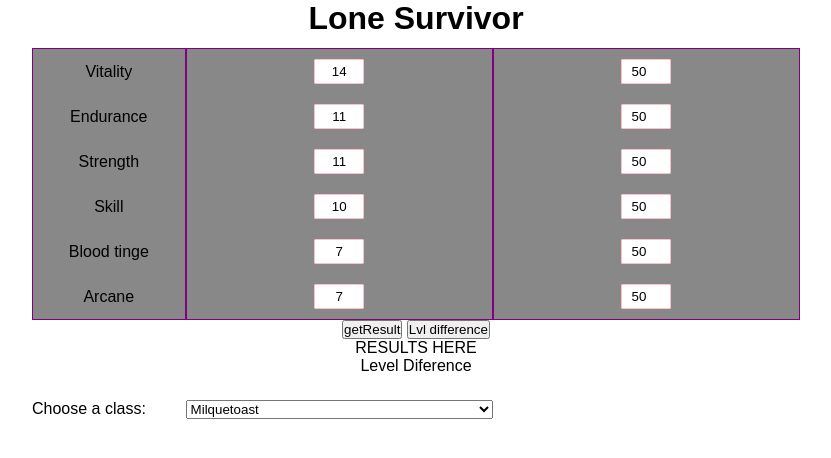
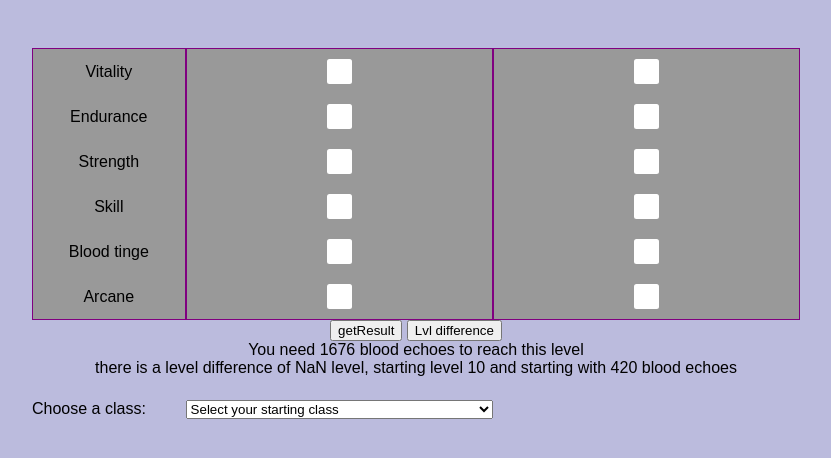
Before and after one commit to Davidgzmn/BloodborneCalculator, a plain HTML site: page index.html in a window 1280 px wide. Both pictures are taken after a click on the button "getResult". Shown: the whole page, without its empty margins (224-1055 px from the left). Drawn offline with Linux system fonts and the light colour scheme.

Commit message:
added extra classes and logic for calculating total blood with the necessary offset due to algorythm not working before lvl 12

```diff
--- a/index.html
+++ b/index.html
@@ -21,24 +21,32 @@
         <input type="text" id="btg" class="statInputs baseStats" readonly />
         <input type="text" id="arc" class="statInputs baseStats" readonly />
       </div>
-      <div class="inputColumns">
+      <form class="inputColumns" onchange="showLvlDif()">
         <input type="number" id="vitGoal" class="statInputs goalStats" />
         <input type="number" id="endGoal" class="statInputs goalStats" />
         <input type="number" id="strGoal" class="statInputs goalStats" />
         <input type="number" id="sklGoal" class="statInputs goalStats" />
         <input type="number" id="btgGoal" class="statInputs goalStats" />
         <input type="number" id="arcGoal" class="statInputs goalStats" />
-      </div>
+      </form>
       <div id="footer">
-        <button>getResult</button>
+        <button onclick="getResult()">getResult</button>
         <button onclick="showLvlDif()">Lvl difference</button>
-        <p>RESULTS HERE</p>
+        <p id="bloodTotal">RESULTS HERE</p>
         <p id="lvlDif">Level Diference</p>
       </div>
       <label for="classes">Choose a class:</label>
       <select id="classesSelector" name="class" oninput="updateCurrentClass()">
+        <option value="" disabled selected>Select your starting class</option>
         <option value="Milquetoast">Milquetoast</option>
         <option value="Lone Survivor">Lone Survivor</option>
+        <option value="Troubled Childhood">Troubled Childhood</option>
+        <option value="Violent Past">Violent Past</option>
+        <option value="Professional">Professional</option>
+        <option value="Military Veteran">Military Veteran</option>
+        <option value="Noble Scion">Noble Scion</option>
+        <option value="Cruel Fate">Cruel Fate</option>
+        <option value="Waste Of Skin">Waste Of Skin</option>
       </select>
     </div>
 
--- a/script.js
+++ b/script.js
@@ -1,10 +1,21 @@
 
 let bloodReqPre12 = [724,741,758,775,793,811,829,847];
+let bloodOffsetLvl10 = bloodReqPre12[bloodReqPre12.length-1] + bloodReqPre12[bloodReqPre12.length-2];
+let bloodOffsetLvl4 = bloodReqPre12.reduce(function(a , b){
+    return a+b;
+},0);
 let currentClass = "Lone Survivor";
 let classes =
 {
     "Milquetoast" : {baseLvl: 10,  startingEchoes: 300, vit:11,end:10,str:12,skl:10,btg: 9, arc: 8},
-    "Lone Survivor" : {baseLvl: 10,startingEchoes: 420,  vit:14,end:11,str:11,skl:10,btg: 7, arc: 7}
+    "Lone Survivor" : {baseLvl: 10,startingEchoes: 420,  vit:14,end:11,str:11,skl:10,btg: 7, arc: 7},
+    "Troubled Childhood" : {baseLvl: 10,startingEchoes: 360,  vit:9,end:14,str:9,skl:13,btg: 6, arc: 9},
+    "Violent Past" : {baseLvl: 10,startingEchoes: 180,  vit:12,end:11,str:15,skl:9,btg: 6, arc: 7},
+    "Professional" : {baseLvl: 10,startingEchoes: 240,  vit:9,end:12,str:9,skl:15,btg: 7, arc: 8},
+    "Military Veteran" : {baseLvl: 10,startingEchoes: 320,  vit:10,end:10,str:14,skl:13,btg: 7, arc: 6},
+    "Noble Scion" : {baseLvl: 10,startingEchoes: 240,  vit:7,end:8,str:9,skl:13,btg: 14, arc: 9},
+    "Cruel Fate" : {baseLvl: 10,startingEchoes: 500,  vit:10,end:12,str:10,skl:9,btg: 5, arc: 14},
+    "Waste Of Skin" : {baseLvl: 4,startingEchoes: 10,  vit:10,end:9,str:10,skl:9,btg: 7, arc: 9}
 }
 let currentStats = Array(6);
 let goalStats = Array(6);
@@ -64,12 +75,27 @@ function calculateLevelDifference(){
     return sum;
     // return sum + classes[currentClass].baseLvl;
 }
-
 function showLvlDif(){
     let lvlDif = calculateLevelDifference();
     document.querySelector("#lvlDif").innerHTML = `there is a level difference of ${lvlDif} level${lvlDif>1 ? "s" : ""}, starting level ${classes[currentClass].baseLvl} and starting with ${classes[currentClass].startingEchoes} blood echoes`;
 }
+function getResult(){
+    let lvlDif = calculateLevelDifference();
+    let adjustedLvlDifference;
+    let bloodOffset;
+    if(currentClass == "" || lvlDif <1) return;
+    adjustedLvlDifference = lvlDif - 2;
+    bloodOffset = bloodOffsetLvl10;
+    if(currentClass == "Waste Of Skin"){
+        adjustedLvlDifference = lvlDif - 8;
+        bloodOffset = bloodOffsetLvl4;
+    }
+    let totalBlood = calculateBloodRequired(12,12+adjustedLvlDifference);
+    console.log(totalBlood);
+    document.querySelector('#bloodTotal').innerHTML= `You need ${totalBlood + bloodOffset} blood echoes to reach this level`;
 
+    showLvlDif();
+}
 function populateGoalStats(){
     goalStats[0] = 50;
     goalStats[1] = 50;
@@ -82,8 +108,5 @@ function populateGoalStats(){
 function updateCurrentClass(){
     currentClass = document.querySelector("#classesSelector").value;
     displayCurrentStats(currentClass);
+    displayGoalStats();
 }
-
-displayCurrentStats(currentClass);
-populateGoalStats();
-//how many levels I want to get
--- a/styles.css
+++ b/styles.css
@@ -1,9 +1,31 @@
-*{
-    margin:0;
-    padding: 0;
-    font-family: sans-serif;
+
+html, body, div, span, applet, object, iframe,
+h1, h2, h3, h4, h5, h6, p, blockquote, pre,
+a, abbr, acronym, address, big, cite, code,
+del, dfn, em, img, ins, kbd, q, s, samp,
+small, strike, strong, sub, sup, tt, var,
+b, u, i, center,
+dl, dt, dd, ol, ul, li,
+fieldset, form, label, legend,
+table, caption, tbody, tfoot, thead, tr, th, td,
+article, aside, canvas, details, embed,
+figure, figcaption, footer, header, hgroup,
+menu, nav, output, ruby, section, summary,
+time, mark, audio, video {
+	margin: 0;
+	padding: 0;
+	border: 0;
+	/* font-size: 100%; */
+	font: inherit;
+    vertical-align: baseline;
 }
 
+
+body{
+    background: #bbd;
+    font-family: sans-serif;
+
+}
 .container {
     display: grid;
     grid-template-columns: minmax(120px, 1fr)  2fr 2fr;
@@ -16,16 +38,16 @@
     border: 1px solid purple;
     display: flex;
     flex-direction: column;
-    background-color: #888;
+    background-color: #999999;
     justify-content: center;
     align-items: center;
 }
 .statInputs{
-    border: 1px solid pink;
-    width:  50px;
+    border: none;
+    width:  25px;
     height: 25px;
     margin: 10px 0;
-    border-radius: 5%;
+    border-radius: 10%;
     text-align: center;
 }
 input{
@@ -39,3 +61,9 @@ input{
     grid-column: 1 / 5;
     text-align: center;
 }
+
+input::-webkit-outer-spin-button,
+input::-webkit-inner-spin-button {
+  -webkit-appearance: none;
+  margin: 0;
+}
```
